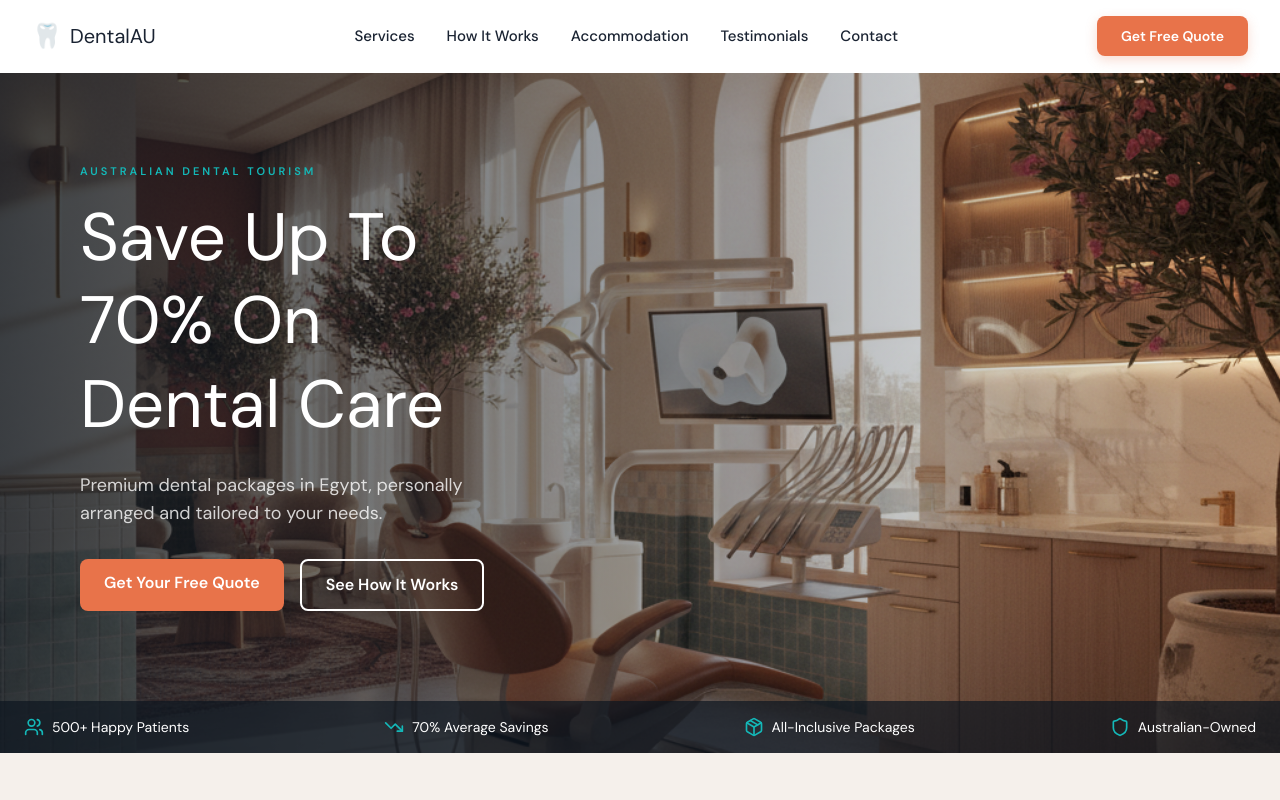
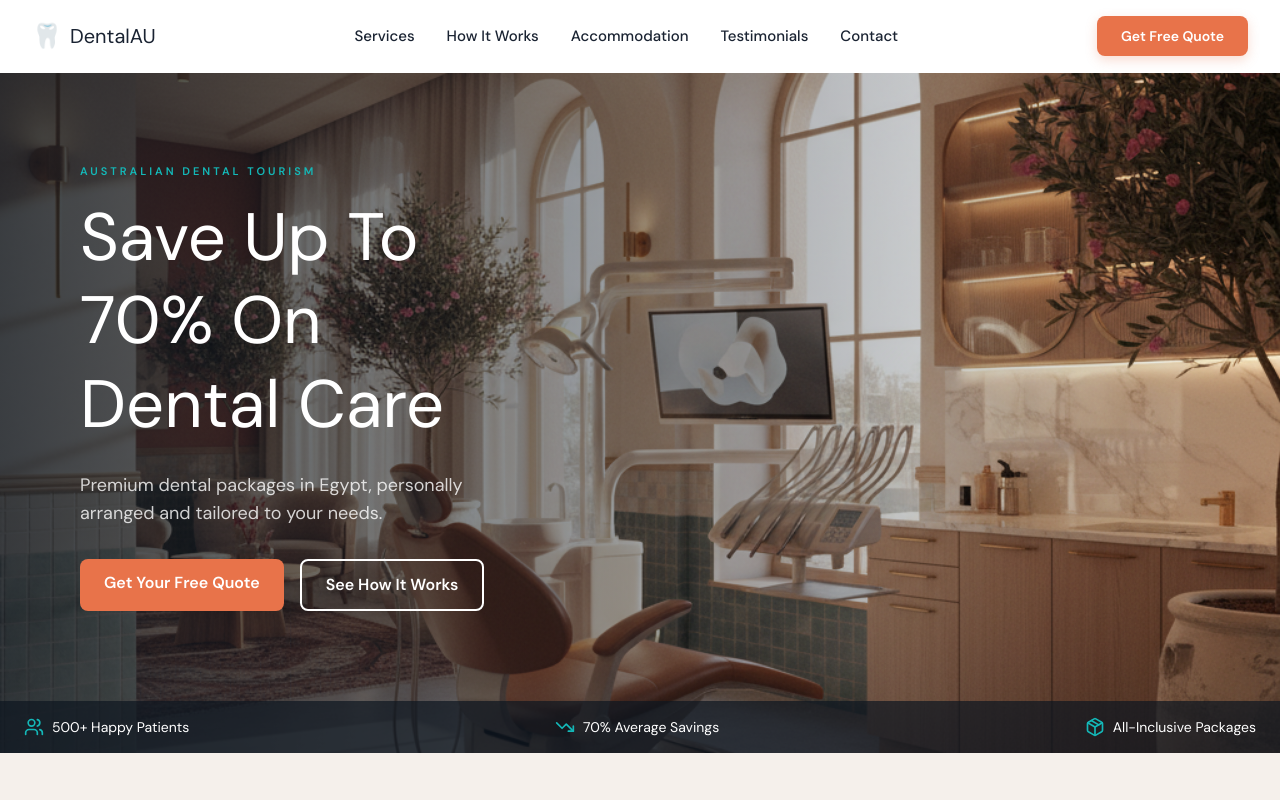
Before and after one commit to basemaldesoky12-dev/dental-tourism, a Next.js app: page / in a window 1280 px wide. Shown: the top 800 px of the page. Built offline with nearby package versions, Linux system fonts and the light colour scheme.

Commit message:
Removed "Australian-Owned" shield on landing page.

```diff
--- a/src/components/landing/Hero.tsx
+++ b/src/components/landing/Hero.tsx
@@ -8,7 +8,6 @@ const trustItems = [
   { icon: Users, label: "500+ Happy Patients" },
   { icon: TrendingDown, label: "70% Average Savings" },
   { icon: Package, label: "All-Inclusive Packages" },
-  { icon: Shield, label: "Australian-Owned" },
 ];
 
 export default function Hero() {
```
